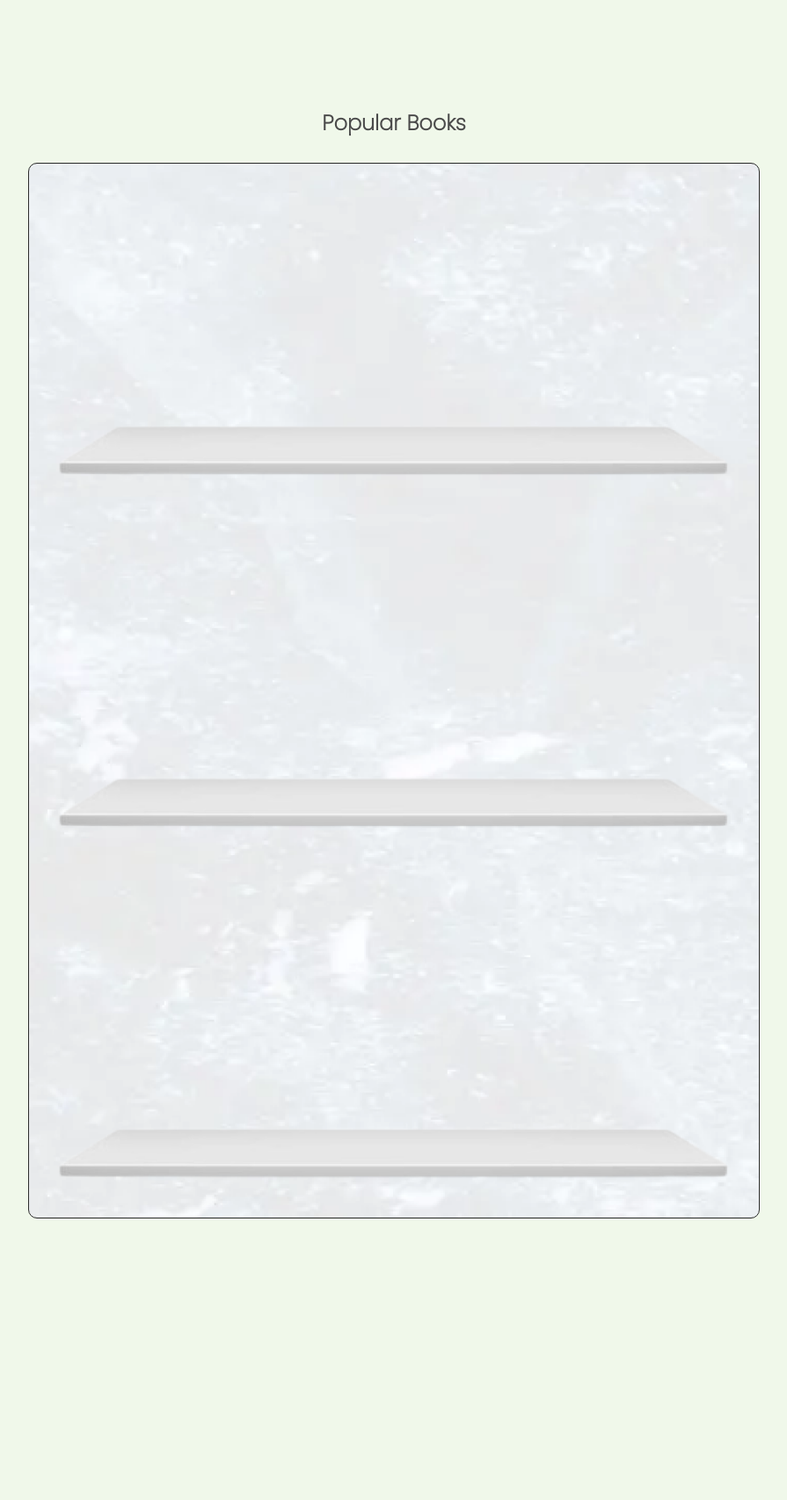
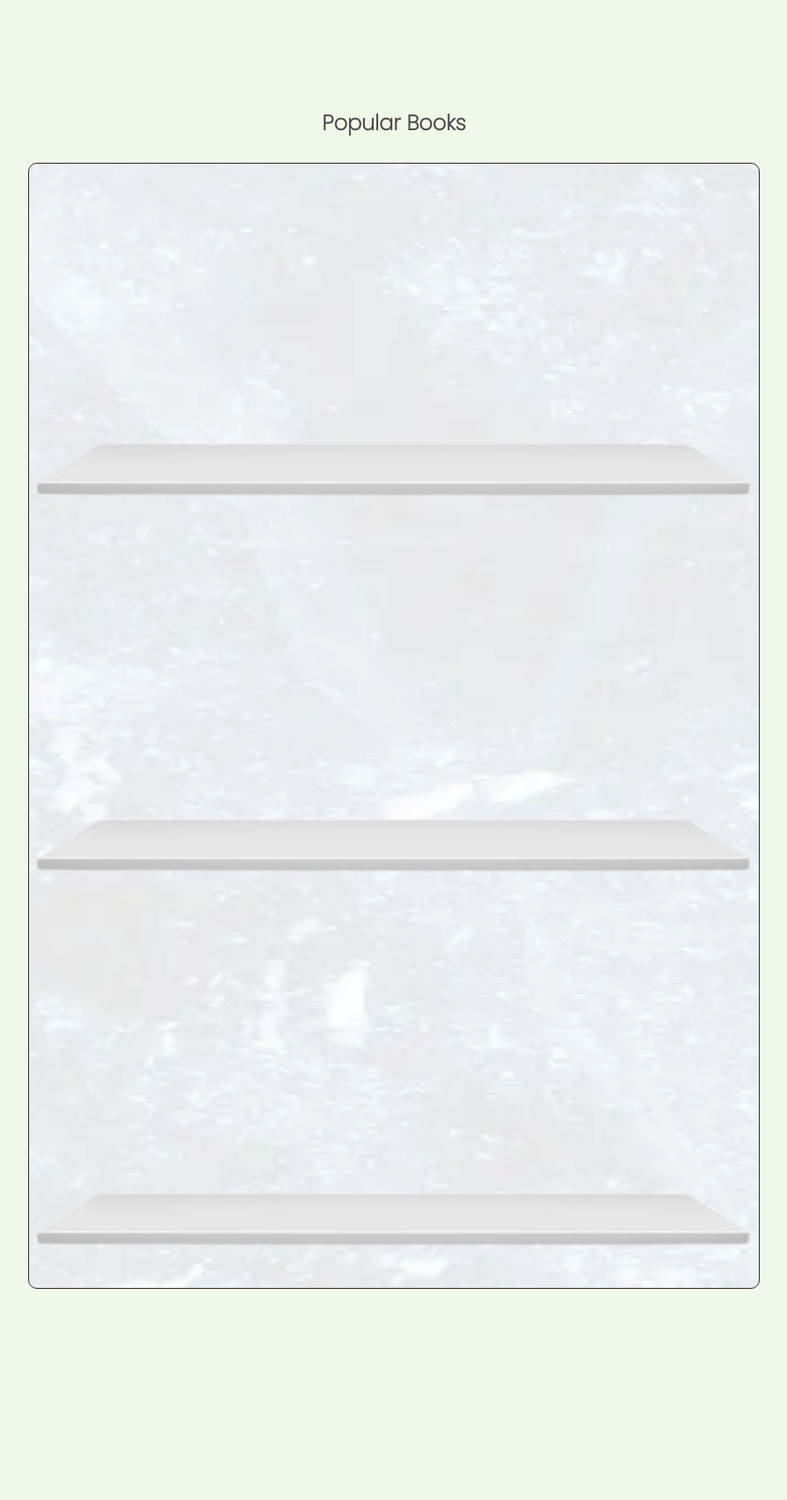
Before and after one commit to ZARASHIKI/Project_Library, a Flask app: page / in a window 1280 px wide. Shown: the part 684-2389 px from the top of the page at 88% size, without its empty margins (192-1087 px from the left). Run offline with Flask 3, Linux system fonts and the light colour scheme; data that the repository does not hold is empty; some libraries are stand-ins or nearby versions.

Commit message:
fixing screen size

```diff
--- a/static/style.css
+++ b/static/style.css
@@ -206,9 +206,9 @@
 }
 
 .bukusss .bukusss_box {
-    width: 60%;
-    min-height: 85%;
-    background: url('/static/FrameAbu2.png') center/cover;
+    width: 1000px;
+    height: 1280px;
+    background: url('/static/FrameAbu2.png') center/cover no-repeat;size: contain;
     border-radius: 10px;
     border: 0.5px solid #2c2c2c;
 }
@@ -219,7 +219,7 @@
     grid-template-rows: auto;
     grid-auto-flow: row;
     grid-gap: 20px;
-    grid-row-gap: 30%;
+    grid-row-gap: 32%;
     margin-top: 100px;
     margin-left: 90px;
     max-width: 79%;
@@ -263,7 +263,7 @@
         .bukusss .bukusss_box .bukusss_card {
             grid-template-columns: repeat(3, 1fr);
             grid-column-gap: 16%;
-            grid-row-gap: 25%;
+            grid-row-gap: 31%;
             margin-top: 15%;
             margin-left: 15%;
 
@@ -291,7 +291,7 @@
 
 }
 
-@media (max-width: 1366) {
+@media only sccreen and (max-width: 1366) {
     @media (max-height:768px) {
         .bukusss .bukusss_box {
             width: 165%;
```
